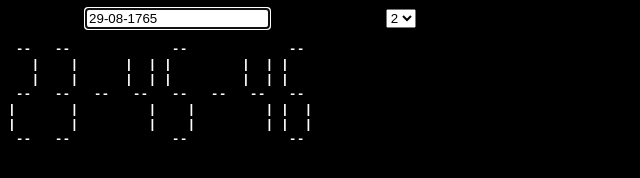
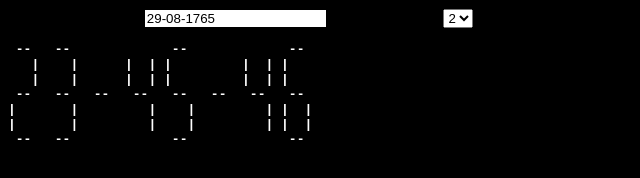
Before and after one commit to gspereira/JS-Led-Clock, a plain HTML site: page index.html in a window 1280 px wide. Shown: the whole page, without its empty margins (0-640 px from the left). Drawn offline with Linux system fonts and the light colour scheme.

Commit message:
Removal of useless code

```diff
--- a/index.html
+++ b/index.html
@@ -21,7 +21,7 @@
   <div id="clock"></div>
 
   <form onsubmit="return false;" id="myform">
-    number: <input type="text" value="29-08-1765" id="txt" name="txt" tabindex=1/>
+    Fuso Horário: <input type="text" value="29-08-1765" id="txt" name="txt" tabindex=1/>
     /
     <label for="tamanho">Tamanho: </label>
     <select id="tamanho">
@@ -33,7 +33,6 @@
     </select>
   </form>
   <pre id="display">
-    <pre>
 
-    </body>
-    </html>
+</body>
+</html>
--- a/js/lcd.js
+++ b/js/lcd.js
@@ -12,11 +12,6 @@ var character =
   9: ['-', '|', '|', '-', ' ', '|', '-'],
   '-': [' ', ' ', ' ', '-', ' ', ' ', ' '],
 };
-
-function space(tam) {
-  var s = ' ';
-  return s;
-}
 
 function r(rid, number, tam) {
   var s = "";
@@ -37,16 +32,19 @@ function r(rid, number, tam) {
 function c(cid, number, tam) {
   var s = "";
   for(var i = 0; i < tam; i++) {
+
     for(var ni=0; ni < number.length; ni++) {
       var digit = number[ni];
 
       s+=character [digit][cid];
+
       for(var j=0; j < tam; j++) {
         s+=' ';
       }
+
       s+=character [digit][cid+1];
 
-      s += space(tam);
+      s += ' ';
     }
     s += '\n';
   }
@@ -74,9 +72,6 @@ function refresh2(event) {
 }
 
 onload = function() {
-  document.getElementById('txt').focus();
-  document.getElementById('txt').onchange = refresh;
-  document.getElementById('txt').onkeyup = refresh2;
   document.getElementById('tamanho').onchange = refresh;
   refresh();
 }
@@ -93,6 +88,6 @@ function getTime() {
 }
 
 function checkTime(i) {
-  if (i < 10) {i = "0" + i};  // add zero in front of numbers < 10
+  if (i < 10) {i = "0" + i};  // Adiciona o 0 na frente dos números menores que 10
   return i;
 }
```
